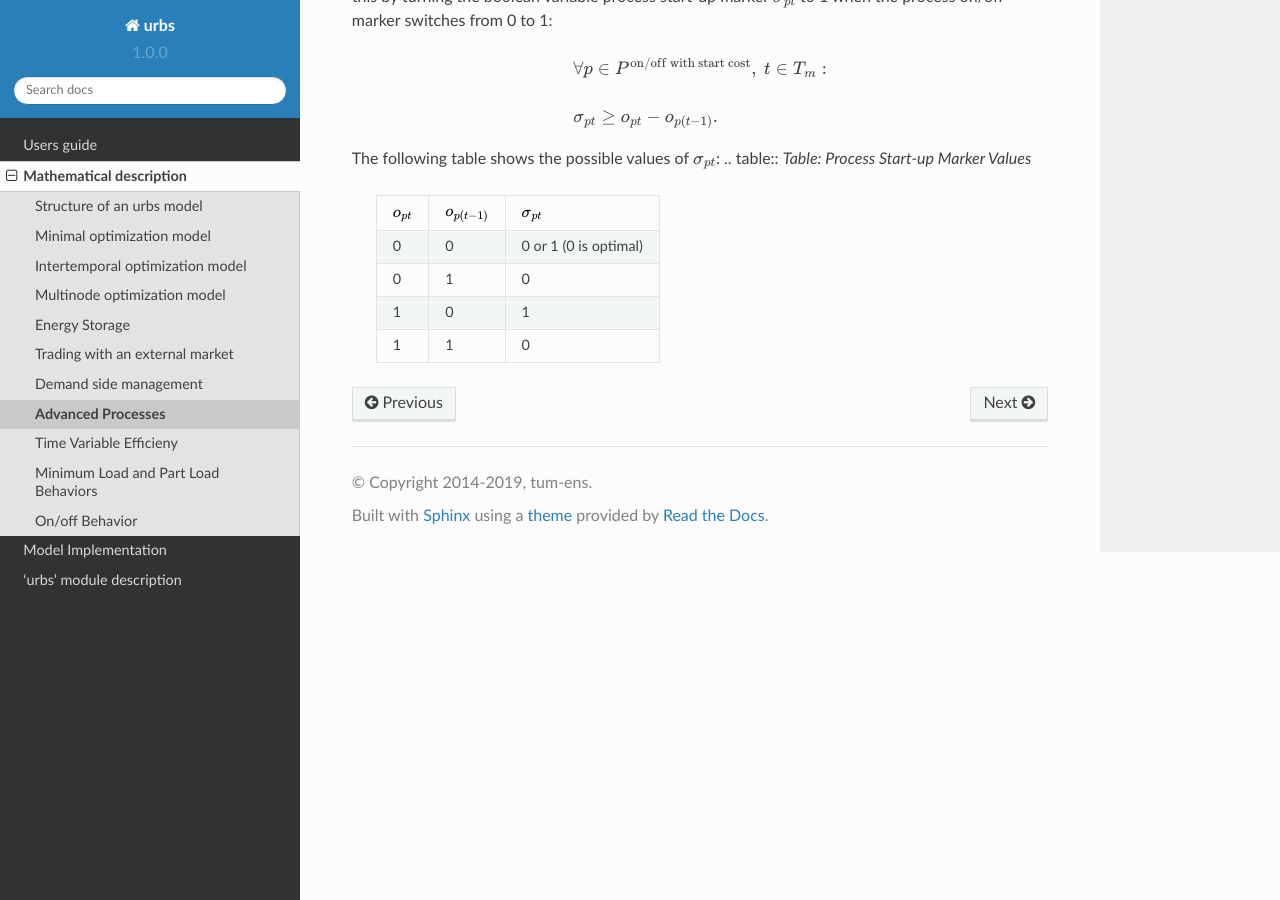
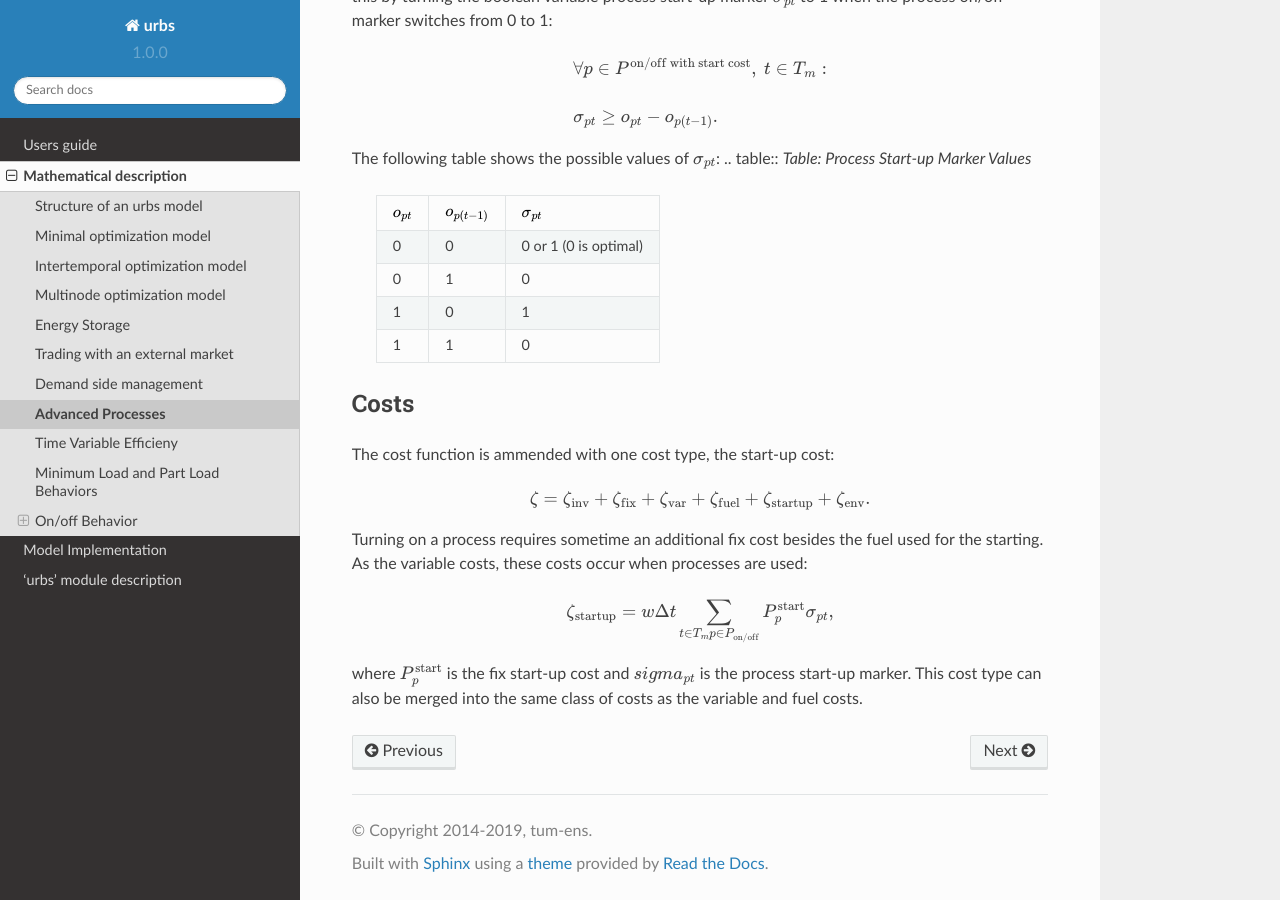
Before and after one commit to tum-ens/urbs, a Sphinx documentation site: the page built from doc/theorydoc/AP_prob.rst, in a window 1280 px wide and 900 px high, scrolled down 6270 px. Built offline with Sphinx 7.4.7 and the Read the Docs theme 2.0.0, drawn with Linux system fonts in a browser that asks for light colours.

Commit message:
Update AP_prob.rst
Added start-up costs

```diff
--- a/doc/theorydoc/AP_prob.rst
+++ b/doc/theorydoc/AP_prob.rst
@@ -335,3 +335,24 @@
         +----------------------+--------------------------+---------------------+
         |1                     |1                         |0                    |
         +----------------------+--------------------------+---------------------+
+
+Costs
+-----
+The cost function is ammended with one cost type, the start-up cost:
+
+.. math::
+
+   \zeta = \zeta_{\text{inv}} + \zeta_{\text{fix}} + \zeta_{\text{var}} +
+   \zeta_{\text{fuel}} + \zeta_{\text{startup}} + \zeta_{\text{env}}.
+
+Turning on a process requires sometime an additional fix cost besides the fuel
+used for the starting. As the variable costs, these costs occur when processes
+are used:
+
+.. math::
+   \zeta_{\text{startup}}=w \Delta t \sum_{t \in T_m\\ p \in P_{\text{on/off}}}
+   {P}_p^\text{start}\sigma_{pt},
+
+where :math:`{P}_p^\text{start}` is the fix start-up cost and :math:`sigma_{pt}`
+is the process start-up marker. This cost type can also be merged into the same
+class of costs as the variable and fuel costs.
```
